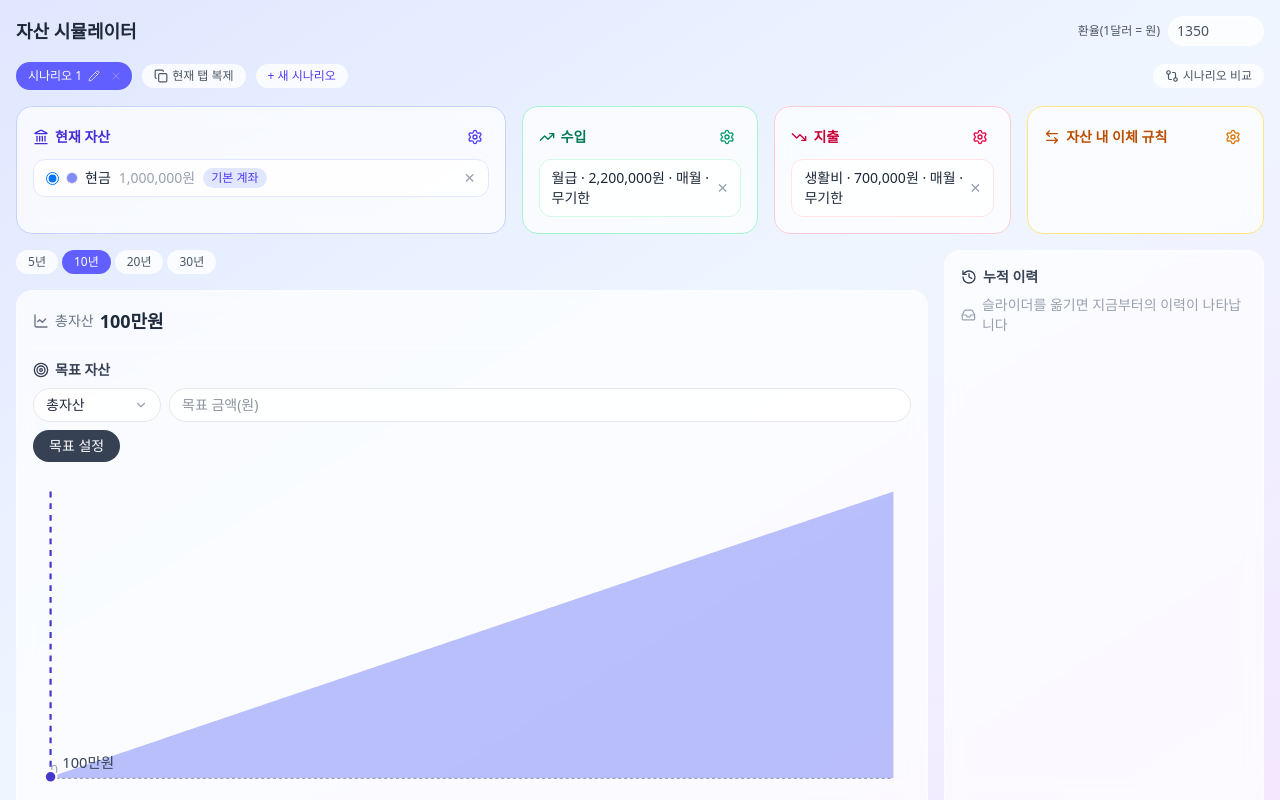
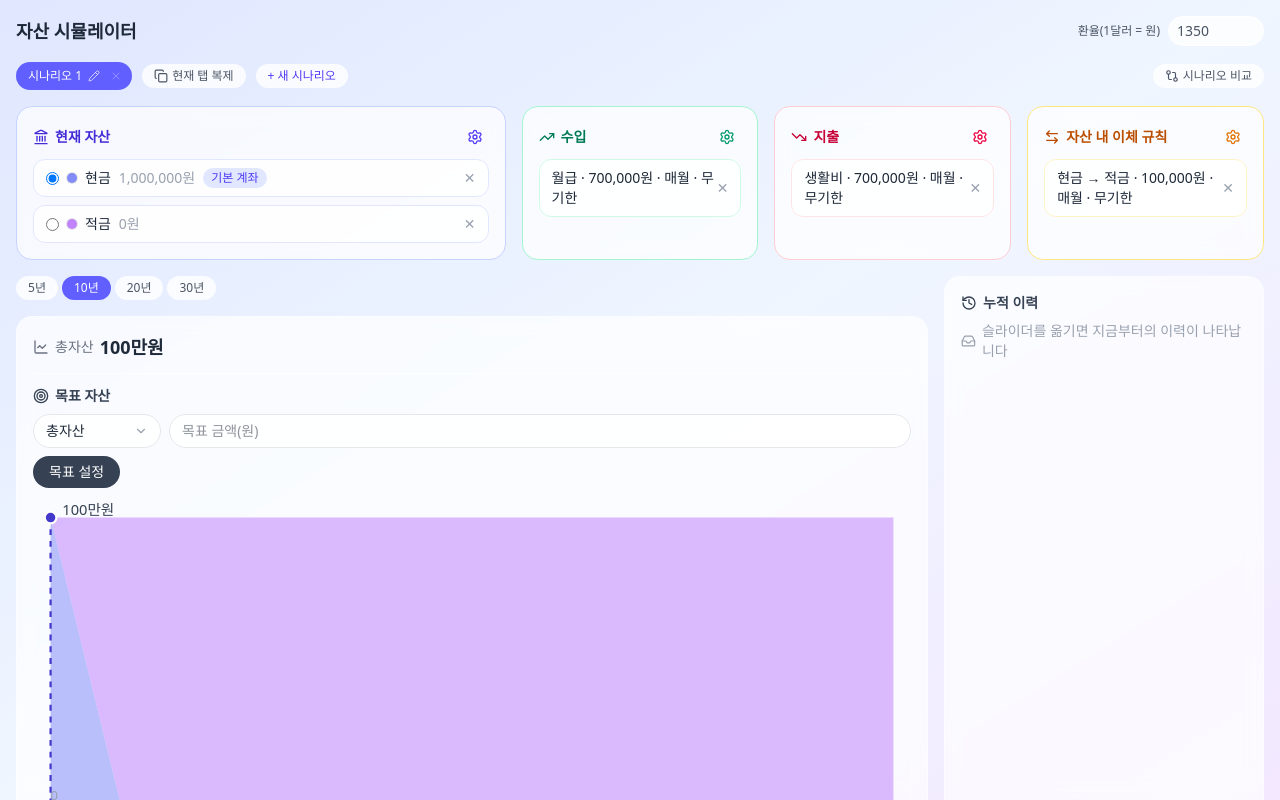
Before and after one commit to amaran-th/interactive-portfolio, a Next.js app: page /asset-simulator in a window 1280 px wide. Built offline with nearby package versions, Linux system fonts and the light colour scheme.

Commit message:
feat: 온보딩 기본값에 적금 자산과 이체 규칙 추가, 월급 기본값 조정
월급 70만원, 적금 자산 신설 후 현금→적금 10만원/매월 이체 규칙 추가

```diff
--- a/app/(portfolio)/playground/_sections/Works/6_AssetSimulator/AssetSimulator.tsx
+++ b/app/(portfolio)/playground/_sections/Works/6_AssetSimulator/AssetSimulator.tsx
@@ -70,6 +70,7 @@ function emptyScenario(name: string): Scenario {
 // 직접 넣는다.
 function seedScenario(name: string, today: Date): Scenario {
   const assetId = newId();
+  const savingsAssetId = newId();
   const monthlyRecurring = (startDate: string): RepeatSchedule => ({
     mode: "recurring",
     startDate,
@@ -92,12 +93,21 @@ function seedScenario(name: string, today: Date): Scenario {
         isPrimary: true,
         color: nextAssetColor(0),
       },
+      {
+        id: savingsAssetId,
+        name: "적금",
+        currency: "KRW",
+        initialBalance: 0,
+        annualReturnRate: 0,
+        isPrimary: false,
+        color: nextAssetColor(1),
+      },
     ],
     incomes: [
       {
         id: newId(),
         name: "월급",
-        amount: 2_200_000,
+        amount: 700_000,
         schedule: monthlyRecurring(nextMonth),
       },
     ],
@@ -109,7 +119,16 @@ function seedScenario(name: string, today: Date): Scenario {
         schedule: monthlyRecurring(nextMonth),
       },
     ],
-    transferRules: [],
+    transferRules: [
+      {
+        id: newId(),
+        fromAssetId: assetId,
+        toAssetId: savingsAssetId,
+        mode: "fixed",
+        amount: 100_000,
+        schedule: monthlyRecurring(nextMonth),
+      },
+    ],
     exchangeRate: 1350,
     goal: null,
   };
```
